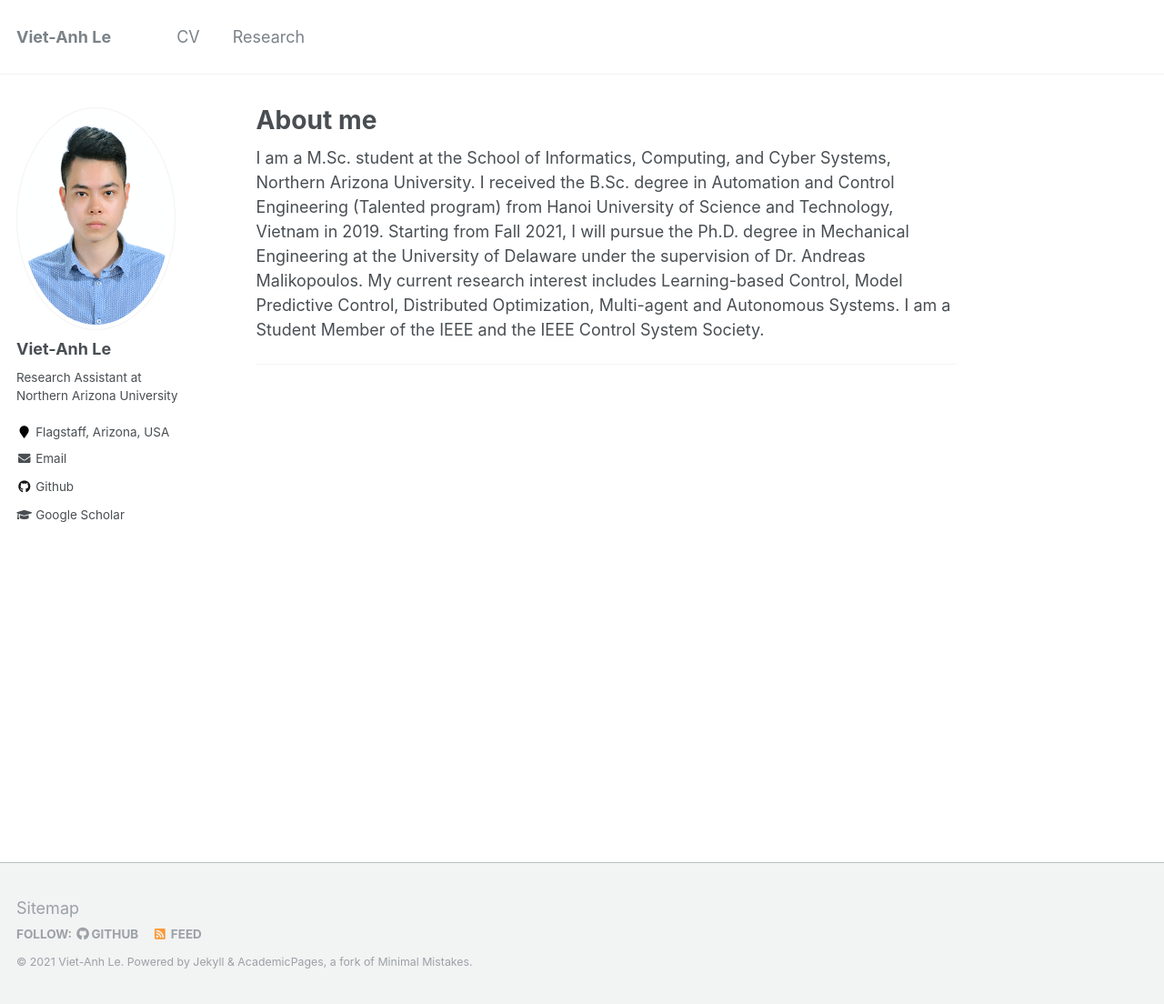
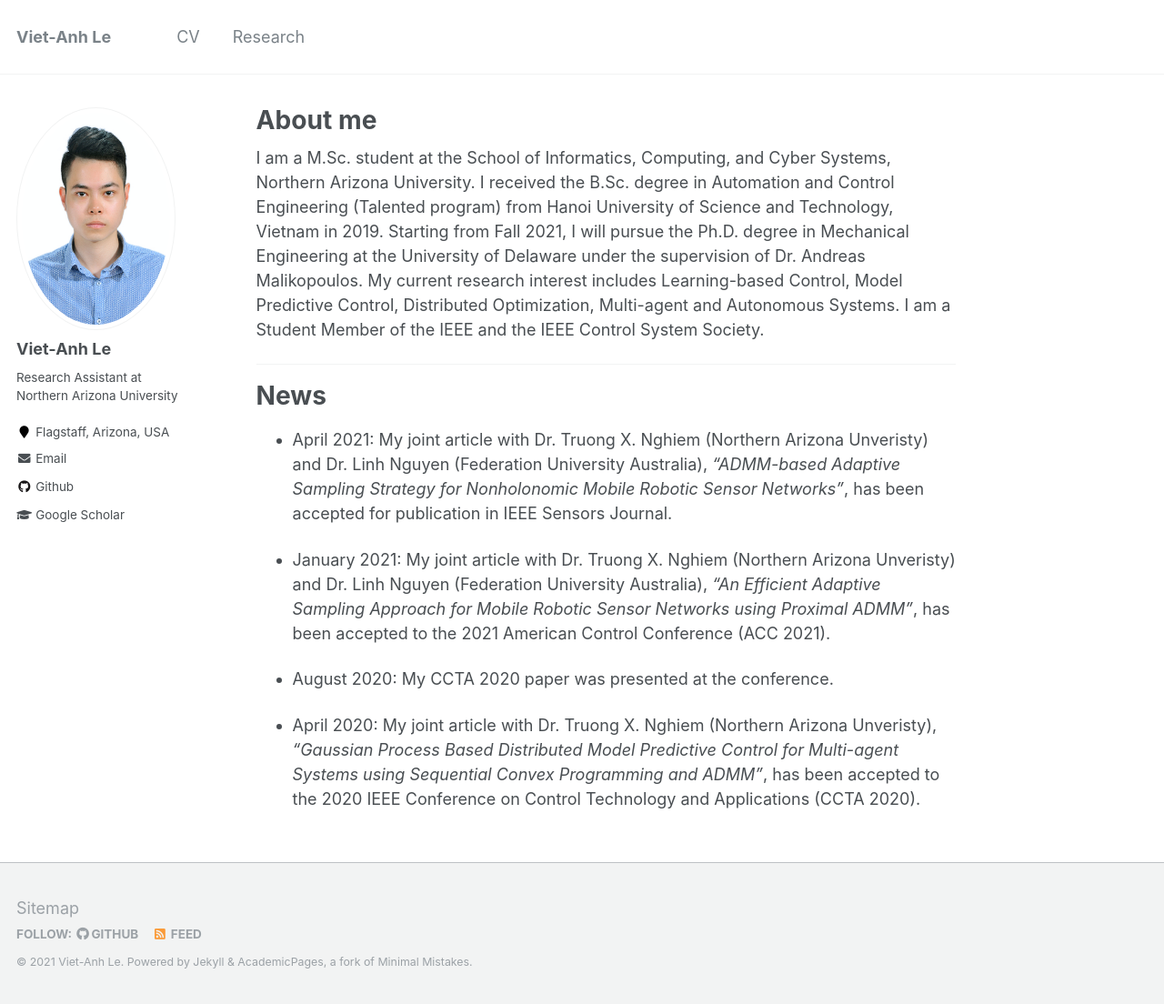
Before and after one commit to vietanhle0101/vietanhle0101.github.io, a Jekyll site: the page built from _pages/about.md, in a window 1280 px wide and 1104 px high. Shown: the whole window at 91% size. Built offline with Jekyll 4.4.1, drawn with Linux system fonts in a browser that asks for light colours.

Commit message:
about me revision

```diff
--- a/_pages/about.md
+++ b/_pages/about.md
@@ -14,12 +14,12 @@ My current research interest includes Learning-based Control, Model Predictive C
 
 <hr />
 
-<!-- # News
+# News
 
-* April 2021: My article (joint work with Dr. Truong X. Nghiem and Dr. Linh Nguyen), <em>"ADMM-based Adaptive Sampling Strategy for Nonholonomic Mobile Robotic Sensor Networks"</em>, has been accepted for publication in IEEE Sensors Journal.
+* April 2021: My joint article with Dr. Truong X. Nghiem (Northern Arizona Unveristy) and Dr. Linh Nguyen (Federation University Australia), <em>"ADMM-based Adaptive Sampling Strategy for Nonholonomic Mobile Robotic Sensor Networks"</em>, has been accepted for publication in IEEE Sensors Journal.
 
-* January 2021: My article (joint work with Dr. Truong X. Nghiem and Dr. Linh Nguyen), <em>"An Efficient Adaptive Sampling Approach for Mobile Robotic Sensor Networks using Proximal ADMM"</em>, has been accepted to the 2021 American Control Conference (ACC 2021).
+* January 2021: My joint article with Dr. Truong X. Nghiem (Northern Arizona Unveristy) and Dr. Linh Nguyen (Federation University Australia), <em>"An Efficient Adaptive Sampling Approach for Mobile Robotic Sensor Networks using Proximal ADMM"</em>, has been accepted to the 2021 American Control Conference (ACC 2021).
 
 * August 2020: My CCTA 2020 paper was presented at the conference.
 
-* April 2020: My article (joint work with Dr. Truong X. Nghiem), <em>“Gaussian Process Based Distributed Model Predictive Control for Multi-agent Systems using Sequential Convex Programming and ADMM”</em>, has been accepted to the 2020 IEEE Conference on Control Technology and Applications (CCTA 2020). -->
+* April 2020: My joint article with Dr. Truong X. Nghiem (Northern Arizona Unveristy), <em>“Gaussian Process Based Distributed Model Predictive Control for Multi-agent Systems using Sequential Convex Programming and ADMM”</em>, has been accepted to the 2020 IEEE Conference on Control Technology and Applications (CCTA 2020).
```
